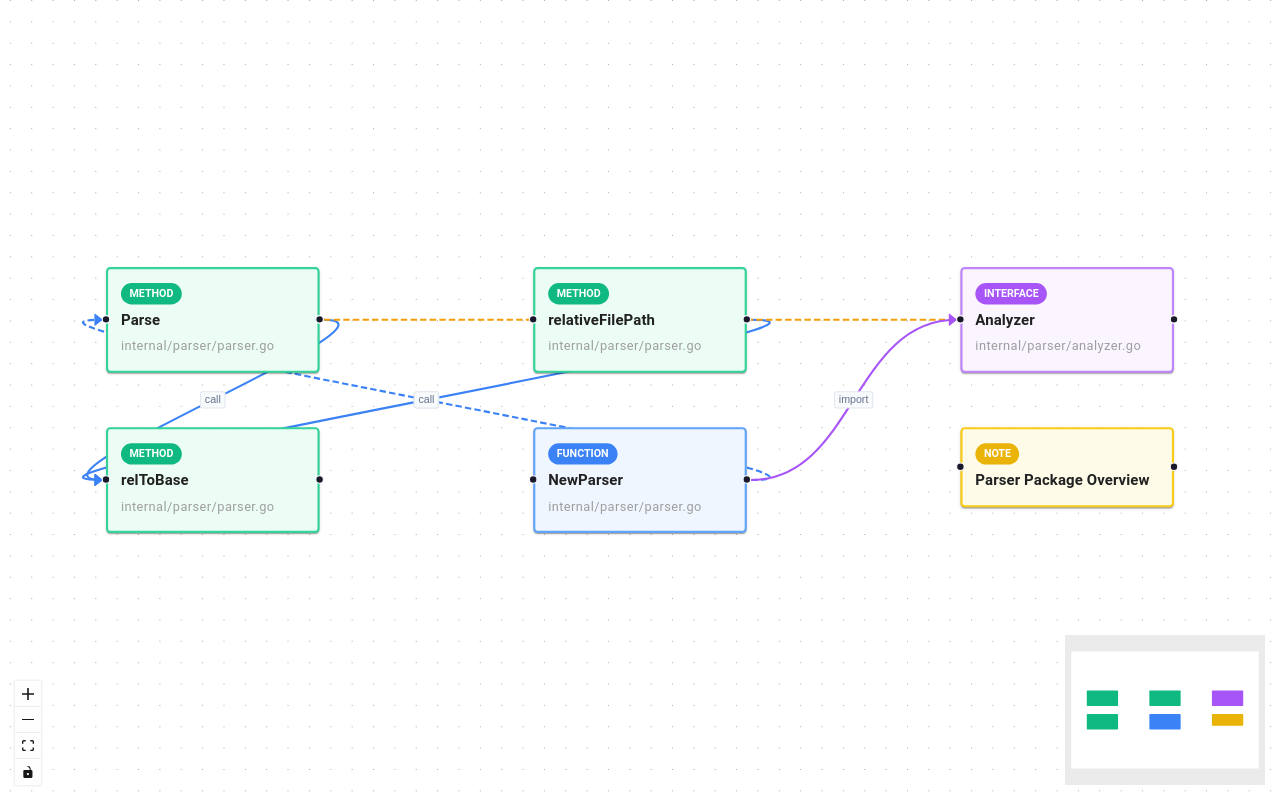
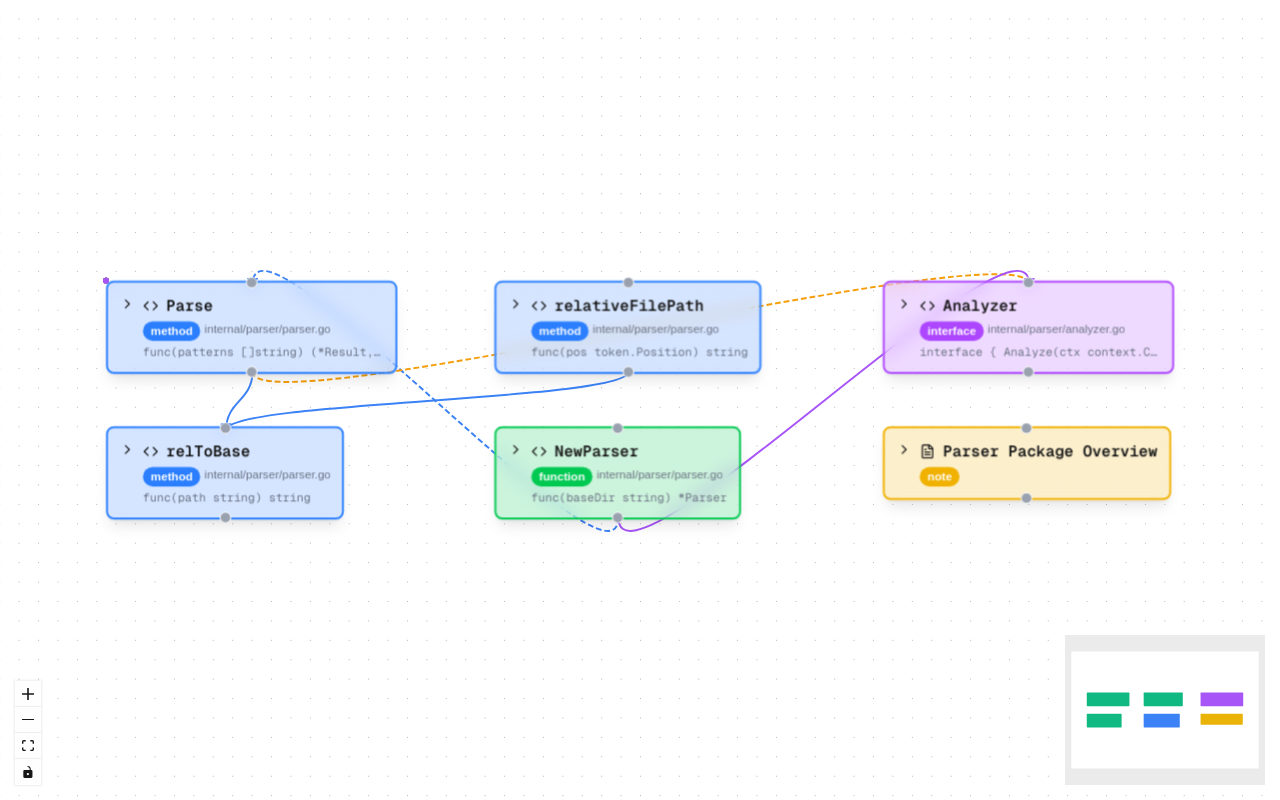
Before and after one commit to GDGoC-Japan-Hackathon/affectify, a Next.js app in the folder frontend/: page /workspace in a window 1280 px wide. Built offline with nearby package versions, Linux system fonts and the light colour scheme.

Commit message:
位置の計算はやった

```diff
--- a/frontend/package.json
+++ b/frontend/package.json
@@ -18,6 +18,8 @@
     "@mui/icons-material": "^7.3.9",
     "@mui/material": "^7.3.9",
     "@xyflow/react": "^12.10.1",
+    "lucide-react": "^0.577.0",
+    "motion": "^12.36.0",
     "next": "16.1.6",
     "react": "19.2.3",
     "react-dom": "19.2.3"
--- /dev/null
+++ b/frontend/src/components/features/workspace/AnimatedEdge.tsx
@@ -0,0 +1,40 @@
+"use client";
+
+import { type EdgeProps, getBezierPath, BaseEdge } from "@xyflow/react";
+
+export function AnimatedEdge({
+  id,
+  sourceX,
+  sourceY,
+  targetX,
+  targetY,
+  sourcePosition,
+  targetPosition,
+  style = {},
+  markerEnd,
+}: EdgeProps) {
+  const [edgePath] = getBezierPath({
+    sourceX,
+    sourceY,
+    sourcePosition,
+    targetX,
+    targetY,
+    targetPosition,
+  });
+
+  return (
+    <>
+      <BaseEdge id={id} path={edgePath} markerEnd={markerEnd} style={style} />
+      {/* エッジ上を流れる点のアニメーション */}
+      <circle r="3" fill={(style as React.CSSProperties & { stroke?: string }).stroke ?? "#94a3b8"}>
+        <animateMotion dur="2s" repeatCount="indefinite" path={edgePath} />
+      </circle>
+      <circle r="3" fill={(style as React.CSSProperties & { stroke?: string }).stroke ?? "#94a3b8"}>
+        <animateMotion dur="2s" repeatCount="indefinite" path={edgePath} begin="0.66s" />
+      </circle>
+      <circle r="3" fill={(style as React.CSSProperties & { stroke?: string }).stroke ?? "#94a3b8"}>
+        <animateMotion dur="2s" repeatCount="indefinite" path={edgePath} begin="1.33s" />
+      </circle>
+    </>
+  );
+}
--- /dev/null
+++ b/frontend/src/components/features/workspace/FunctionNodeCard.tsx
@@ -0,0 +1,166 @@
+"use client";
+
+import { memo, useState } from "react";
+import { Handle, Position, type NodeProps, type Node } from "@xyflow/react";
+import { ChevronDown, ChevronRight, Code, FileText, Box, Image as ImageIcon } from "lucide-react";
+import { motion, AnimatePresence } from "motion/react";
+import type { BoardNode } from "@/types/type";
+
+type FunctionNodeCardNode = Node<BoardNode & Record<string, unknown>, "functionNodeCard">;
+
+const kindColor: Record<string, { bg: string; border: string; badge: string }> = {
+  function:  { bg: "bg-green-500/20",  border: "border-green-500",  badge: "bg-green-500"  },
+  method:    { bg: "bg-blue-500/20",   border: "border-blue-500",   badge: "bg-blue-500"   },
+  interface: { bg: "bg-purple-500/20", border: "border-purple-500", badge: "bg-purple-500" },
+  group:     { bg: "bg-amber-500/20",  border: "border-amber-500",  badge: "bg-amber-500"  },
+  note:      { bg: "bg-yellow-500/20", border: "border-yellow-500", badge: "bg-yellow-500" },
+  image:     { bg: "bg-pink-500/20",   border: "border-pink-500",   badge: "bg-pink-500"   },
+};
+
+function getIcon(kind: string) {
+  switch (kind) {
+    case "note":  return <FileText className="size-4" />;
+    case "image": return <ImageIcon className="size-4" />;
+    case "group": return <Box className="size-4" />;
+    default:      return <Code className="size-4" />;
+  }
+}
+
+function FunctionNodeCardInner({ data }: NodeProps<FunctionNodeCardNode>) {
+  const [isExpanded, setIsExpanded] = useState(false);
+  const [isEditing, setIsEditing] = useState(false);
+  const [code, setCode] = useState(data.code_text ?? "");
+
+  const colors = kindColor[data.kind] ?? kindColor["function"];
+  const codeLines = code.split("\n");
+
+  return (
+    <motion.div
+      initial={{ scale: 0.8, opacity: 0 }}
+      animate={{ scale: 1, opacity: 1 }}
+      className={`
+        ${isExpanded ? "min-w-[300px] max-w-[600px]" : "min-w-[200px] max-w-[300px]"}
+        rounded-lg border-2 shadow-lg backdrop-blur-sm cursor-pointer
+        ${colors.bg} ${colors.border}
+      `}
+    >
+      <Handle type="target" position={Position.Top} className="!bg-gray-400 !w-3 !h-3" />
+
+      {/* ヘッダー */}
+      <div
+        className="p-3 flex items-start gap-2 cursor-pointer hover:bg-black/5"
+        onClick={() => setIsExpanded(!isExpanded)}
+      >
+        <div className="shrink-0 pt-0.5">
+          {isExpanded ? <ChevronDown className="size-4" /> : <ChevronRight className="size-4" />}
+        </div>
+
+        <div className="flex-1 min-w-0">
+          <div className="flex items-center gap-2 mb-1">
+            {getIcon(data.kind)}
+            <h3 className="font-mono font-semibold truncate">{data.title}</h3>
+          </div>
+
+          <div className="flex flex-wrap gap-1">
+            {/* kind バッジ */}
+            <span className={`text-xs text-white font-bold px-2 py-0.5 rounded-full ${colors.badge}`}>
+              {data.kind}
+            </span>
+            {/* ファイルパス */}
+            {data.file_path && (
+              <span className="text-xs text-gray-500 truncate max-w-[150px]">
+                {data.file_path}
+              </span>
+            )}
+          </div>
+
+          {/* シグネチャ */}
+          {data.signature && (
+            <p className="font-mono text-xs text-gray-500 truncate mt-1">{data.signature}</p>
+          )}
+        </div>
+      </div>
+
+      {/* 展開コンテンツ */}
+      <AnimatePresence>
+        {isExpanded && (
+          <motion.div
+            initial={{ height: 0, opacity: 0 }}
+            animate={{ height: "auto", opacity: 1 }}
+            exit={{ height: 0, opacity: 0 }}
+            className="overflow-hidden border-t border-current/20"
+          >
+            <div className="p-3 space-y-2">
+              {/* レシーバー */}
+              {data.receiver && (
+                <p className="text-xs text-gray-600">
+                  <span className="font-semibold">receiver: </span>{data.receiver}
+                </p>
+              )}
+
+              {/* コード */}
+              <div>
+                <div className="flex justify-between items-center mb-1">
+                  <p className="text-xs font-semibold">コード:</p>
+                  <button
+                    className="text-xs px-2 py-0.5 rounded hover:bg-black/10"
+                    onClick={(e) => { e.stopPropagation(); setIsEditing(!isEditing); }}
+                  >
+                    {isEditing ? "キャンセル" : "編集"}
+                  </button>
+                </div>
+
+                {isEditing ? (
+                  <div
+                    className="space-y-2 nowheel"
+                    onClick={(e) => e.stopPropagation()}
+                    onWheel={(e) => e.stopPropagation()}
+                    onMouseDown={(e) => e.stopPropagation()}
+                  >
+                    <textarea
+                      value={code}
+                      onChange={(e) => setCode(e.target.value)}
+                      className="w-full font-mono text-xs min-h-[200px] bg-black/10 border border-gray-300 rounded p-2 nowheel resize-none"
+                      onWheel={(e) => e.stopPropagation()}
+                      onMouseDown={(e) => e.stopPropagation()}
+                    />
+                    <button
+                      className="w-full text-xs bg-gray-800 text-white py-1 rounded hover:bg-gray-700"
+                      onClick={(e) => { e.stopPropagation(); setIsEditing(false); }}
+                    >
+                      保存
+                    </button>
+                  </div>
+                ) : (
+                  <div
+                    className="bg-white/90 rounded border border-gray-200 overflow-hidden max-h-[300px] overflow-y-auto nowheel"
+                    onWheel={(e) => e.stopPropagation()}
+                    onMouseDown={(e) => e.stopPropagation()}
+                    onClick={(e) => e.stopPropagation()}
+                  >
+                    <div className="flex font-mono text-xs">
+                      {/* 行番号 */}
+                      <div className="bg-gray-50 px-3 py-2 text-gray-400 select-none border-r border-gray-200">
+                        {codeLines.map((_, i) => (
+                          <div key={i} className="leading-5 text-right">{i + 1}</div>
+                        ))}
+                      </div>
+                      {/* コード本文 */}
+                      <pre className="flex-1 px-3 py-2 overflow-x-auto">
+                        <code className="leading-5">{code}</code>
+                      </pre>
+                    </div>
+                  </div>
+                )}
+              </div>
+            </div>
+          </motion.div>
+        )}
+      </AnimatePresence>
+
+      <Handle type="source" position={Position.Bottom} className="!bg-gray-400 !w-3 !h-3" />
+    </motion.div>
+  );
+}
+
+export const FunctionNodeCard = memo(FunctionNodeCardInner);
--- a/frontend/src/components/features/workspace/Whiteboard.tsx
+++ b/frontend/src/components/features/workspace/Whiteboard.tsx
@@ -1,6 +1,6 @@
 "use client";
 
-import { useCallback, useMemo, useState } from "react";
+import { useCallback, useMemo } from "react";
 import {
   ReactFlow,
   Background,
@@ -10,15 +10,14 @@ import {
   useEdgesState,
   type Node,
   type Edge,
-  type NodeMouseHandler,
   type NodeTypes,
   MarkerType,
 } from "@xyflow/react";
 import "@xyflow/react/dist/style.css";
 
 import type { BoardNode, BoardEdge } from "@/types/type";
-import { CodeCard } from "./CodeCard";
-import { CodeModal } from "./CodeModal";
+import { FunctionNodeCard } from "./FunctionNodeCard";
+import { AnimatedEdge } from "./AnimatedEdge";
 
 interface WhiteboardProps {
   boardNodes: BoardNode[];
@@ -26,13 +25,17 @@ interface WhiteboardProps {
 }
 
 const nodeTypes: NodeTypes = {
-  codeCard: CodeCard,
+  functionNodeCard: FunctionNodeCard,
+};
+
+const edgeTypes = {
+  animatedEdge: AnimatedEdge,
 };
 
 function toFlowNodes(boardNodes: BoardNode[]): Node[] {
   return boardNodes.map((n) => ({
     id: n.id,
-    type: "codeCard",
+    type: "functionNodeCard",
     position: { x: n.x, y: n.y },
     data: { ...n },
   }));
@@ -52,6 +55,7 @@ function toFlowEdges(boardEdges: BoardEdge[]): Edge[] {
       id: e.id,
       source: e.from_node_id,
       target: e.to_node_id,
+      type: "animatedEdge",
       style: {
         strokeDasharray: e.style === "dashed" ? "6 3" : undefined,
         stroke: edgeColors[e.kind] ?? "#94a3b8",
@@ -73,32 +77,6 @@ export function Whiteboard({ boardNodes, boardEdges }: WhiteboardProps) {
   const [nodes, , onNodesChange] = useNodesState(initialNodes);
   const [edges, , onEdgesChange] = useEdgesState(initialEdges);
 
-  const [selectedNode, setSelectedNode] = useState<BoardNode | null>(null);
-
-  const onNodeDoubleClick: NodeMouseHandler = useCallback((_, node) => {
-    setSelectedNode(node.data as unknown as BoardNode);
-  }, []);
-
-  const onCodeChange = useCallback(
-    (nodeId: string, code: string) => {
-      setSelectedNode((prev) => (prev && prev.id === nodeId ? { ...prev, code_text: code } : prev));
-      onNodesChange([
-        {
-          type: "replace",
-          id: nodeId,
-          item: {
-            ...nodes.find((n) => n.id === nodeId)!,
-            data: {
-              ...nodes.find((n) => n.id === nodeId)!.data,
-              code_text: code,
-            },
-          },
-        },
-      ]);
-    },
-    [nodes, onNodesChange],
-  );
-
   const miniMapNodeColor = useCallback((node: Node) => {
     const kind = (node.data as unknown as BoardNode)?.kind;
     const colorMap: Record<string, string> = {
@@ -119,8 +97,8 @@ export function Whiteboard({ boardNodes, boardEdges }: WhiteboardProps) {
         edges={edges}
         onNodesChange={onNodesChange}
         onEdgesChange={onEdgesChange}
-        onNodeDoubleClick={onNodeDoubleClick}
         nodeTypes={nodeTypes}
+        edgeTypes={edgeTypes}
         fitView
         fitViewOptions={{ padding: 0.2 }}
         minZoom={0.1}
@@ -131,12 +109,6 @@ export function Whiteboard({ boardNodes, boardEdges }: WhiteboardProps) {
         <Controls />
         <MiniMap nodeColor={miniMapNodeColor} maskColor="rgba(0,0,0,0.08)" pannable zoomable />
       </ReactFlow>
-
-      <CodeModal
-        node={selectedNode}
-        onClose={() => setSelectedNode(null)}
-        onCodeChange={onCodeChange}
-      />
     </div>
   );
 }
```
Also changed, not shown: 1 other file (tests, documents, lock files or other folders).
